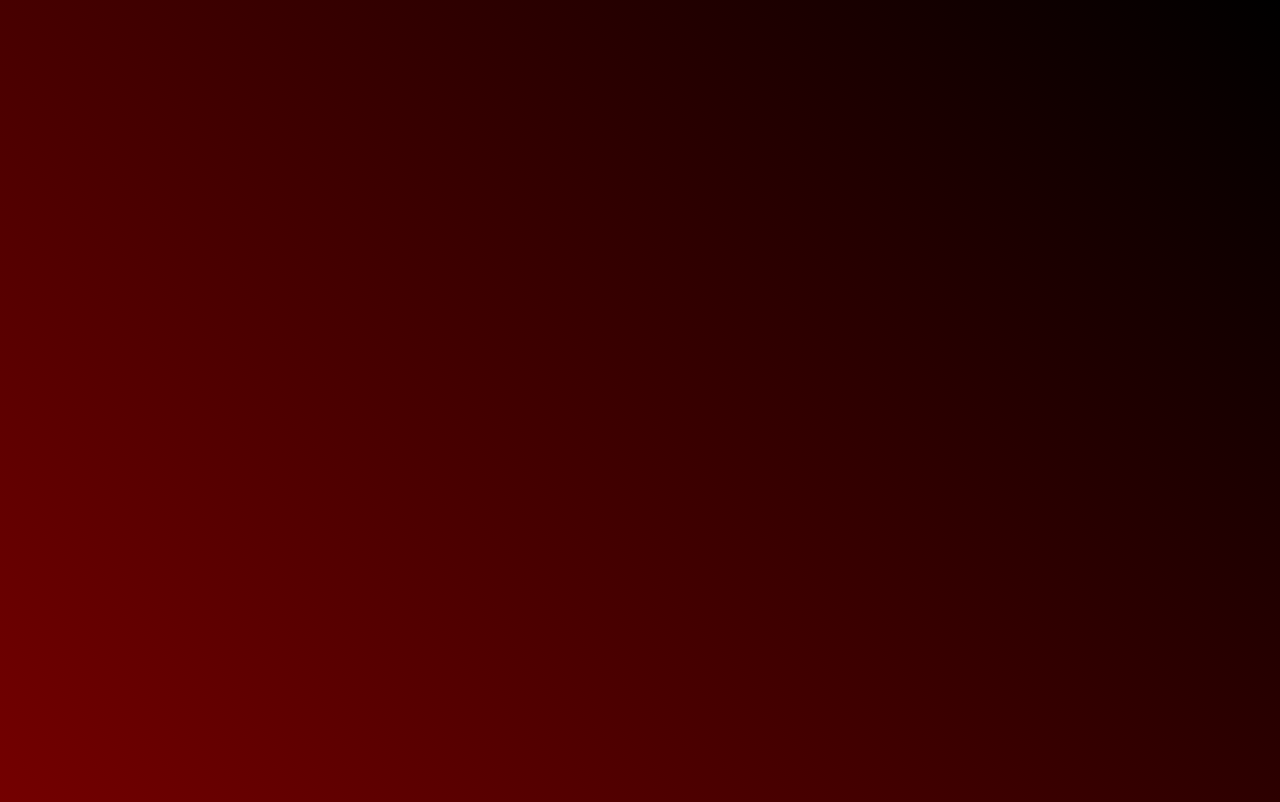
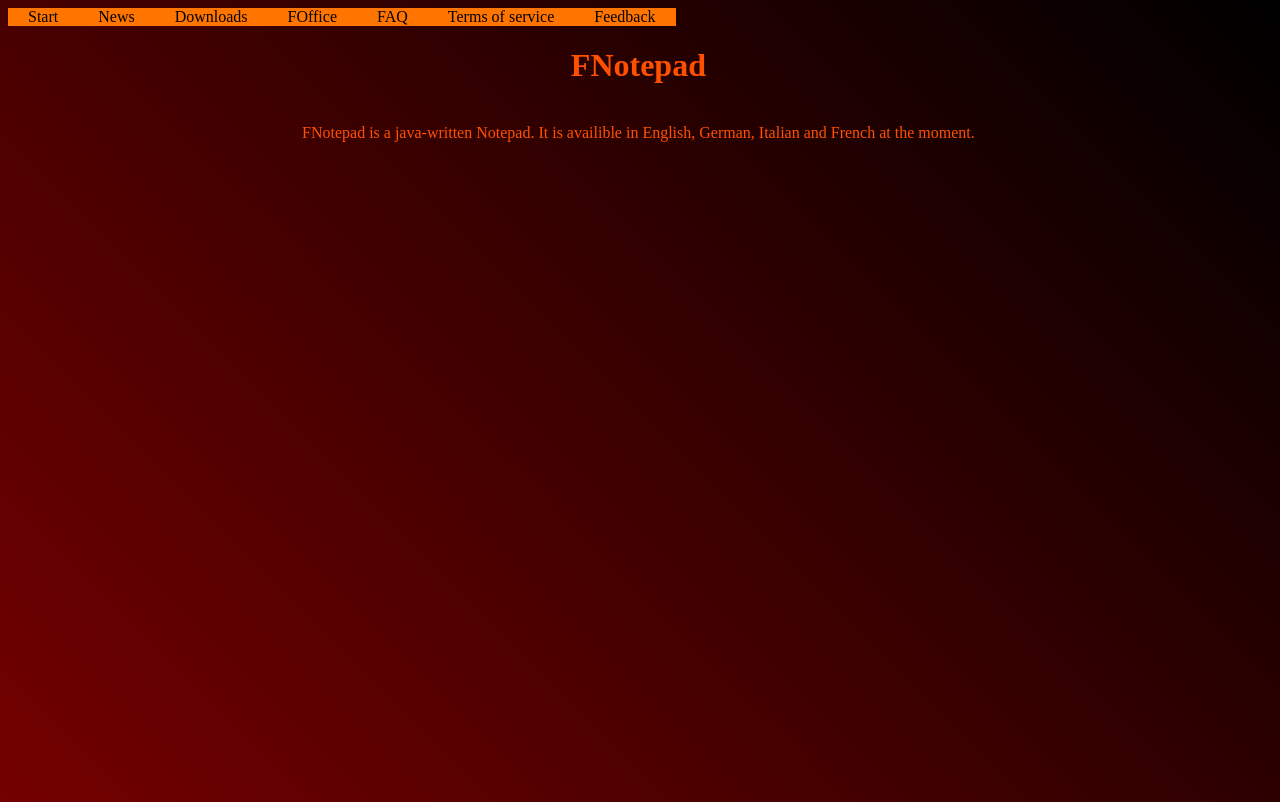
Before and after one commit to fantastic-octo-garbanzo/fantastic-octo-garbanzo.github.io, a plain HTML site: page FNotepad.html in a window 1280 px wide. Drawn offline with Linux system fonts and the light colour scheme.

Commit message:
Update FNotepad page

```diff
--- a/FNotepad.html
+++ b/FNotepad.html
@@ -42,6 +42,26 @@
     </style>
 </head>
 <body>
-
+<center>
+    <font color=#FF7500;>
+        <div id="menu">
+            <ul>
+                <li><a href="index.html">Start</a></li>
+                <li><a href="News.html">News</a></li>
+                <li><a href="Downloads.html">Downloads</a></li>
+                <li><a href="FOffice.html">FOffice</a></li>
+                <li><a href="https://github.com/fantastic-octo-garbanzo/FNotepad/wiki/Hilfe">FAQ</a></li>
+                <li><a href="https://docs.github.com/en/github/site-policy/github-terms-of-service">Terms of service</a></li>
+                <li><a href="Feedback.html">Feedback</a></li>
+            </ul>
+        </div>
+        <br>
+        <div>
+            <h1>FNotepad</h1>
+            <br>
+            FNotepad is a java-written Notepad. It is availible in English, German, Italian and French at the moment.
+        </div>
+    </font>
+</center>
 </body>
 </html>
```
